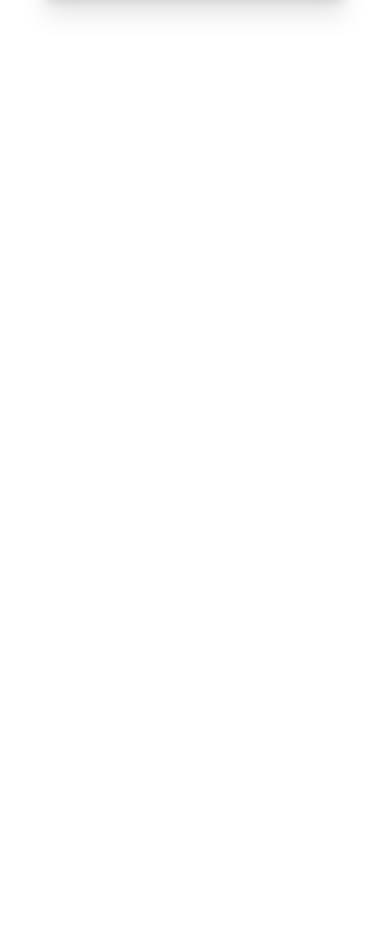
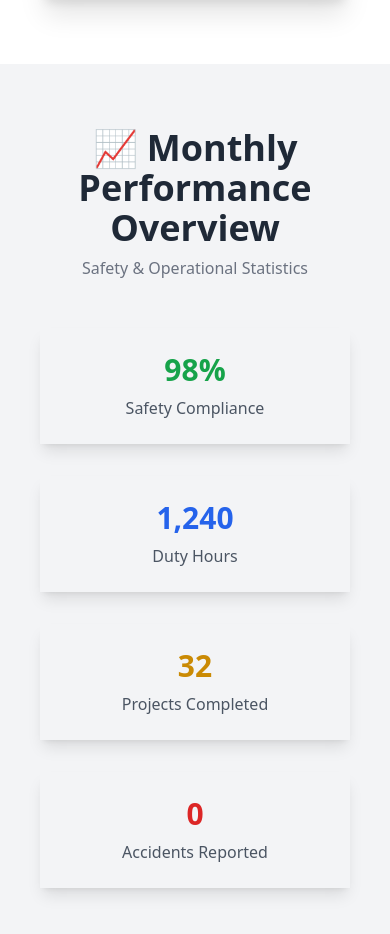
Before and after one commit to shahiur17/litho-engineering-portal-administrator, a React (Vite) app: page / in a window 390 px wide. Shown: the part 3584-4518 px from the top of the page. Before the commit the page ends 3648 px from the top, so only its background shows below. Built offline with nearby package versions, Linux system fonts and the light colour scheme.

Commit message:
Performance section

```diff
--- /dev/null
+++ b/src/components/Performance.jsx
@@ -0,0 +1,36 @@
+const Performance = () => {
+  return (
+    <div className="py-16 bg-gray-100">
+      <div className="text-center mb-12">
+        <h2 className="text-4xl font-bold text-gray-800">
+          📈 Monthly Performance Overview
+        </h2>
+        <p className="text-gray-500 mt-2">Safety & Operational Statistics</p>
+      </div>
+
+      <div className="grid md:grid-cols-4 gap-8 px-10 text-center">
+        <div className="card bg-base-100 shadow-lg p-6">
+          <h3 className="text-3xl font-bold text-green-600">98%</h3>
+          <p className="mt-2 text-gray-600">Safety Compliance</p>
+        </div>
+
+        <div className="card bg-base-100 shadow-lg p-6">
+          <h3 className="text-3xl font-bold text-blue-600">1,240</h3>
+          <p className="mt-2 text-gray-600">Duty Hours</p>
+        </div>
+
+        <div className="card bg-base-100 shadow-lg p-6">
+          <h3 className="text-3xl font-bold text-yellow-600">32</h3>
+          <p className="mt-2 text-gray-600">Projects Completed</p>
+        </div>
+
+        <div className="card bg-base-100 shadow-lg p-6">
+          <h3 className="text-3xl font-bold text-red-600">0</h3>
+          <p className="mt-2 text-gray-600">Accidents Reported</p>
+        </div>
+      </div>
+    </div>
+  );
+};
+
+export default Performance;
--- a/src/pages/Home.jsx
+++ b/src/pages/Home.jsx
@@ -1,6 +1,7 @@
 import Banner from "../components/Banner";
 import Carousel from "../components/Carousel";
 import MonthlyAward from "../components/MonthlyAward";
+import Performance from "../components/Performance";
 
 const Home = () => {
   return (
@@ -8,6 +9,7 @@ const Home = () => {
       <Carousel></Carousel>
       <Banner></Banner>
       <MonthlyAward></MonthlyAward>
+      <Performance></Performance>
     </div>
   );
 };
```
